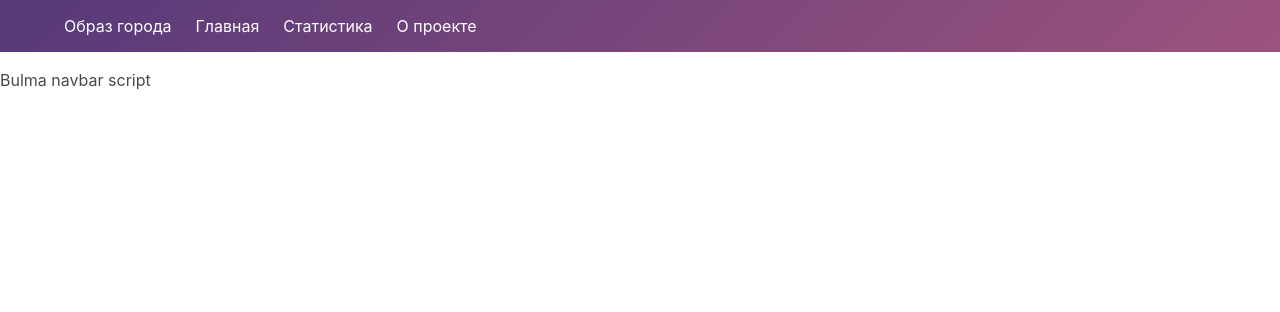
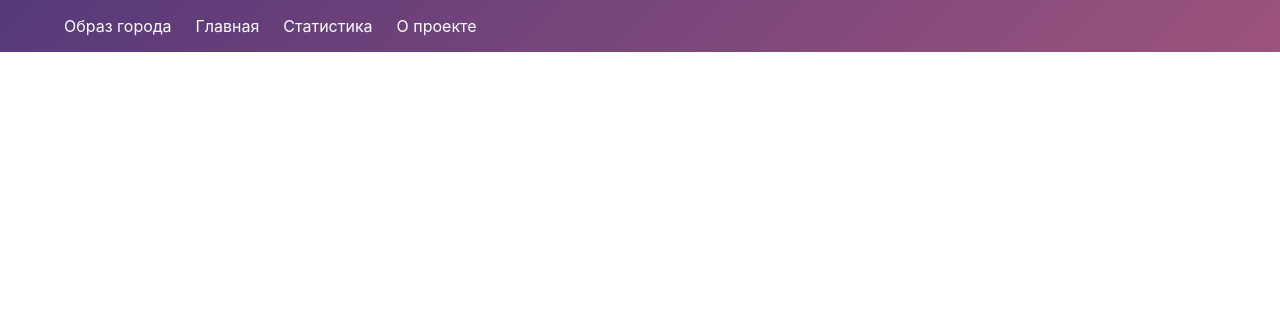
Before and after one commit to CityISO/main, a Django app: page /cities/ in a window 1280 px wide. Shown: the top 312 px of the page. Run offline with Django 3.2, Linux system fonts and the light colour scheme; data that the repository does not hold is empty; parts of the project's set-up code (start-up, migrations or seed data) failed here and were passed over.

Commit message:
commend line (bulma navbar script)

```diff
--- a/templates/base.html
+++ b/templates/base.html
@@ -67,7 +67,7 @@
     </footer>
     {% endblock %}
 
-     Bulma navbar script
+    {# Bulma navbar script #}
     <script>
         document.addEventListener('DOMContentLoaded', () => {
 
```
